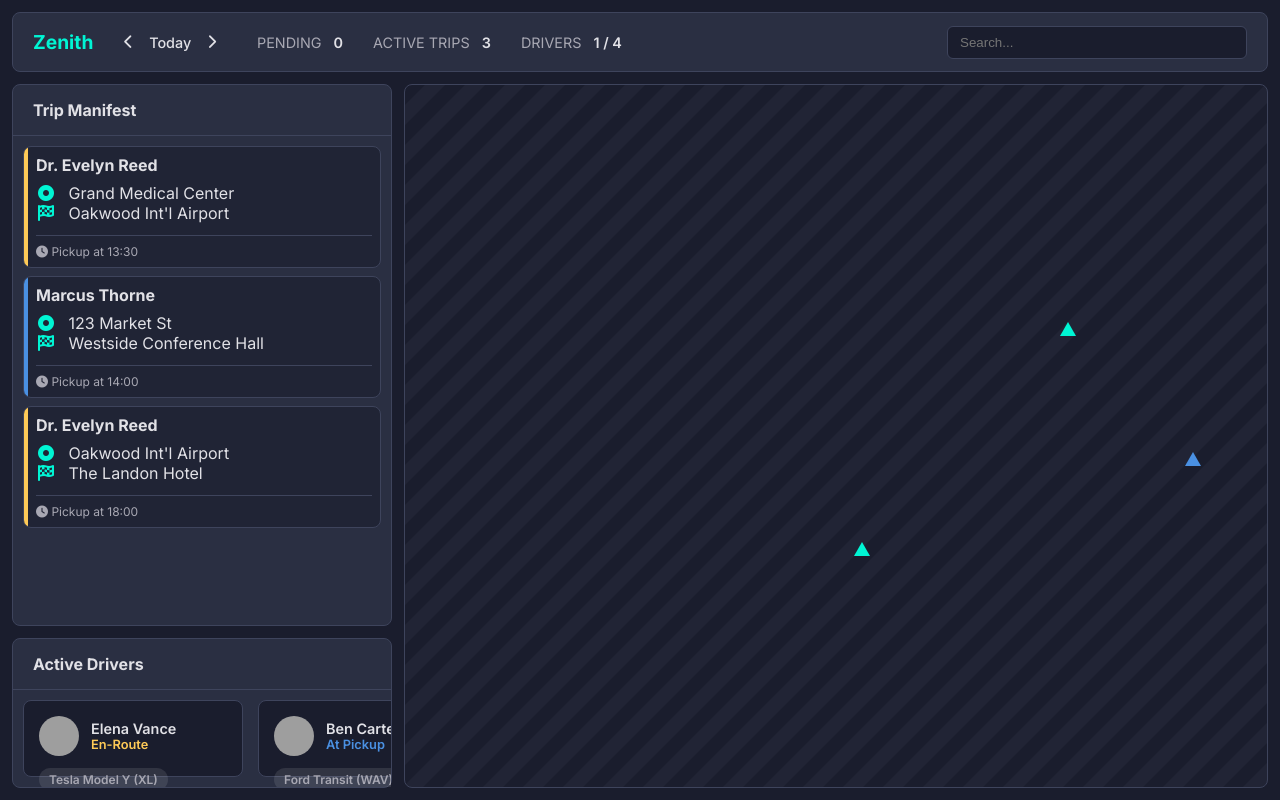
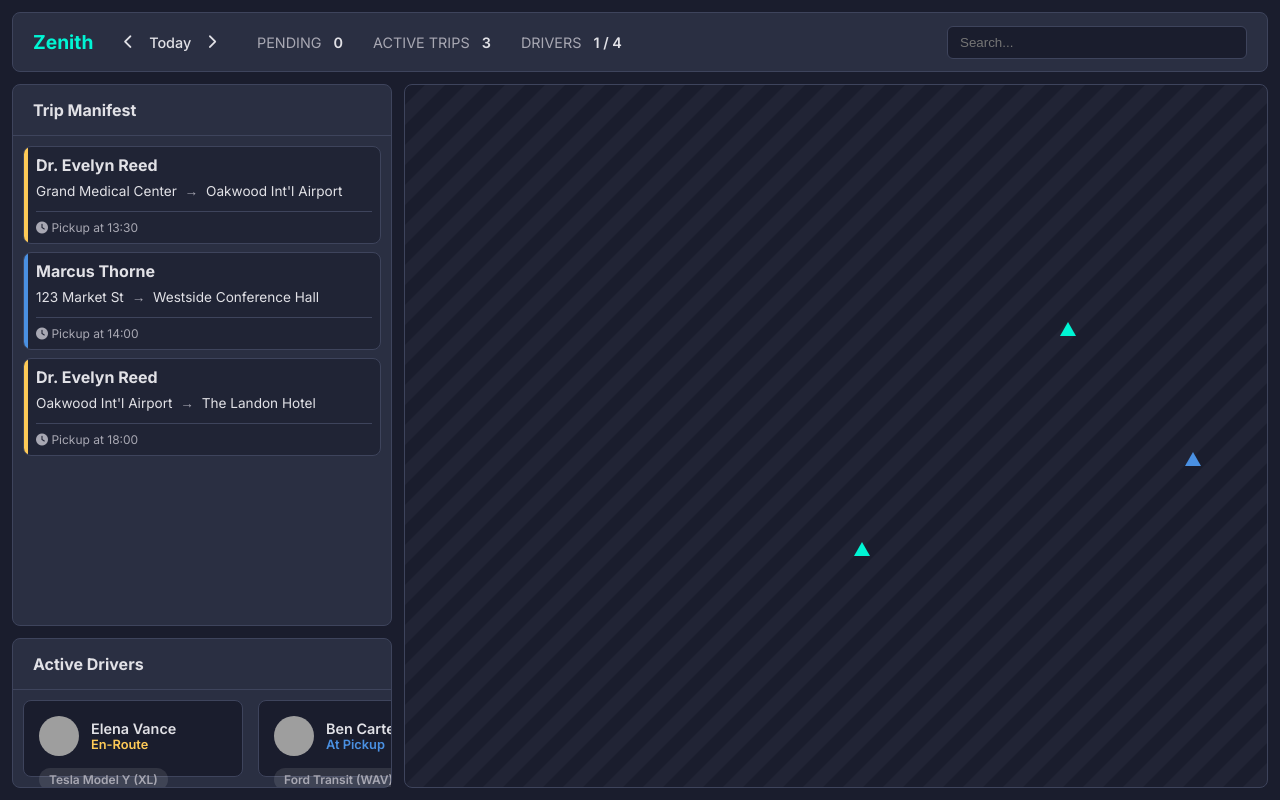
Before and after one commit to Gilblasse/Dispatch-System, a React (Vite) app: page / in a window 1280 px wide. Built offline with nearby package versions, Linux system fonts and the light colour scheme; grey boxes are pictures that could not be loaded.

Commit message:
Display trip route with arrow

```diff
--- a/src/components/TripCard.tsx
+++ b/src/components/TripCard.tsx
@@ -38,11 +38,10 @@
         </h3>
       </div>
       <div className="trip-locations">
-        <p>
-          <i className="fas fa-circle-dot"></i> <span>{trip.from}</span>
-        </p>
-        <p>
-          <i className="fas fa-flag-checkered"></i> <span>{trip.to}</span>
+        <p className="trip-route">
+          <span>{trip.from}</span>
+          <span className="trip-arrow">&nbsp;&rarr;&nbsp;</span>
+          <span>{trip.to}</span>
         </p>
       </div>
       <div className="trip-footer">
--- a/src/index.css
+++ b/src/index.css
@@ -127,7 +127,15 @@
 .trip-locations {
   margin-top: 8px;
 }
-.trip-locations i { color: var(--accent-teal); width: 20px; text-align: center; margin-right: 8px; }
+.trip-route {
+  display: flex;
+  align-items: center;
+  font-size: 0.85rem;
+}
+.trip-arrow {
+  margin: 0 4px;
+  color: var(--text-secondary);
+}
 .trip-footer {
   margin-top: 12px;
   padding-top: 8px;
```
